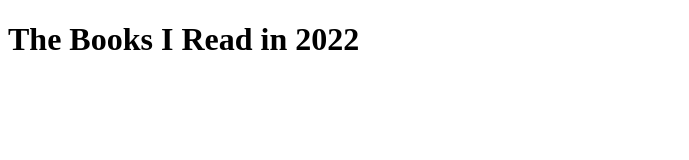
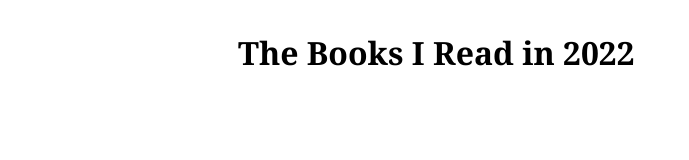
Before and after one commit to Matta-JJ/BooksIveReadPage, a plain HTML site: page index.html in a window 1280 px wide. Shown: the whole page, without its empty margins (0-689 px from the left). Drawn offline with Linux system fonts and the light colour scheme.

Commit message:
linking css

```diff
--- a/index.html
+++ b/index.html
@@ -1,6 +1,6 @@
 <!DOCTYPE html>
    <html>
-
+    <link rel="stylesheet" type="text/css" rel="noopener" target="_blank" href="style.css">
     <div class='title'>
         <head>
             <title>The Books I Read in 2022</title>
```
